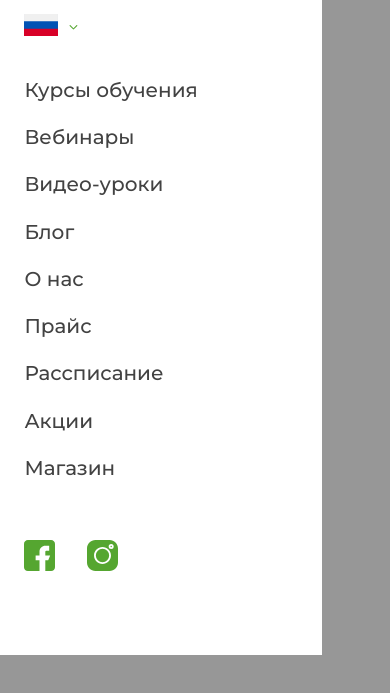
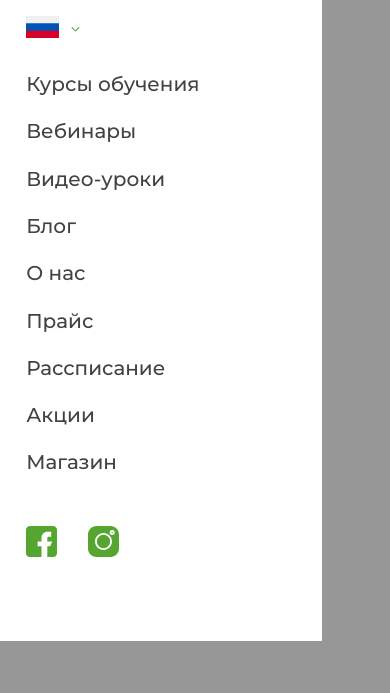
Before and after one commit to KrivichAndrey/Valmari, a website: page src/index.html in a window 390 px wide. Both pictures are taken after a click on the button 24 px from the left and 30 px from the top of the page. Shown: the part 65-758 px from the top of the page. Drawn offline with nearby package versions, Linux system fonts and the light colour scheme; files that its build step writes are made by us from their sources; files whose address does not match are found by name.

Commit message:
fix(mobile menu): change element position at resolition from 480px to 320px

```diff
--- a/src/scss/components/_header.scss
+++ b/src/scss/components/_header.scss
@@ -15,6 +15,10 @@
       @media (max-width: 1000px) {
          display: none;
       }
+   }
+
+   @include max1000 {
+      padding: 0.9rem 0 0.834rem;
    }
 
    @include max480 {
@@ -113,7 +117,7 @@
       grid-column: 5 span;
       font-size: 2rem;
       line-height: 1.3;
-      transform: translateX(0);
+      transform: translateX(-0.4rem);
    }
 
    @include max768 {
@@ -126,6 +130,7 @@
       column-gap: 0.8rem;
       font-size: 1.2rem;
       line-height: 2.1666;
+      transform: translateX(0);
    }
 
    @media (max-width: 479px) {
--- a/src/scss/components/_mobile-menu.scss
+++ b/src/scss/components/_mobile-menu.scss
@@ -83,7 +83,7 @@
    overflow: auto;
    width: 36.8rem;
    max-height: 100vh;
-   padding: 3rem 2.5rem 12rem 3.2rem;
+   padding: 3rem 2.5rem 12rem 3.6rem;
    background-color: var(--color-white);
    transform: translateX(-100%);
    transition: transform 0.35s ease;
@@ -104,7 +104,7 @@
          calc(1.874rem + (3 - 1.874) * ((100vw - 32.1rem) / (47.9 - 32.1)))
          calc(5.748rem + (2.5 - 5.748) * ((100vw - 32.1rem) / (47.9 - 32.1)))
          calc(4.825rem + (12 - 4.825) * ((100vw - 32.1rem) / (47.9 - 32.1)))
-         calc(2.088rem + (3.2 - 2.388) * ((100vw - 32.1rem) / (47.9 - 32.1)));
+         calc(2.088rem + (3.6 - 2.388) * ((100vw - 32.1rem) / (47.9 - 32.1)));
    }
 }
 
@@ -139,26 +139,26 @@
 }
 
 .mobile-menu__lang-switcher {
-   margin-top: 4rem;
+   margin-top: 4.5rem;
 
    @include max320 {
       margin-top: 2.939rem;
    }
 
    @media (max-width: 479px) and (min-width: 321px) {
-      margin-top: calc(2.939rem + (4 - 2.939) * ((100vw - 32.1rem) / (47.9 - 32.1)));
+      margin-top: calc(2.939rem + (4.5 - 2.939) * ((100vw - 32.1rem) / (47.9 - 32.1)));
    }
 }
 
 .mobile-menu__nav {
-   margin-top: 5.5rem;
+   margin-top: 3.7rem;
 
    @include max320 {
       margin-top: 2rem;
    }
 
    @media (max-width: 479px) and (min-width: 321px) {
-      margin-top: calc(2rem + (5.5 - 2.8) * ((100vw - 32.1rem) / (47.9 - 32.1)));
+      margin-top: calc(2rem + (3.7 - 2.8) * ((100vw - 32.1rem) / (47.9 - 32.1)));
    }
 }
 
@@ -199,9 +199,9 @@
 
 .mobile-menu__social {
    --icon-size: 3.1rem;
-   --gap: 3.2rem;
+   --gap: 3.1rem;
 
-   margin-top: 6.2rem;
+   margin-top: 4.5rem;
 
    @include max320 {
       --icon-size: 3rem;
@@ -211,7 +211,7 @@
    }
 
    @media (max-width: 479px) and (min-width: 321px) {
-      margin-top: calc(3.8rem + (6.2 - 3.8) * ((100vw - 32.1rem) / (47.9 - 32.1)));
+      margin-top: calc(3.8rem + (4.5 - 3.8) * ((100vw - 32.1rem) / (47.9 - 32.1)));
    }
 }
 
```
Also changed, not shown: app/css/main.min.css, 2 other files.
